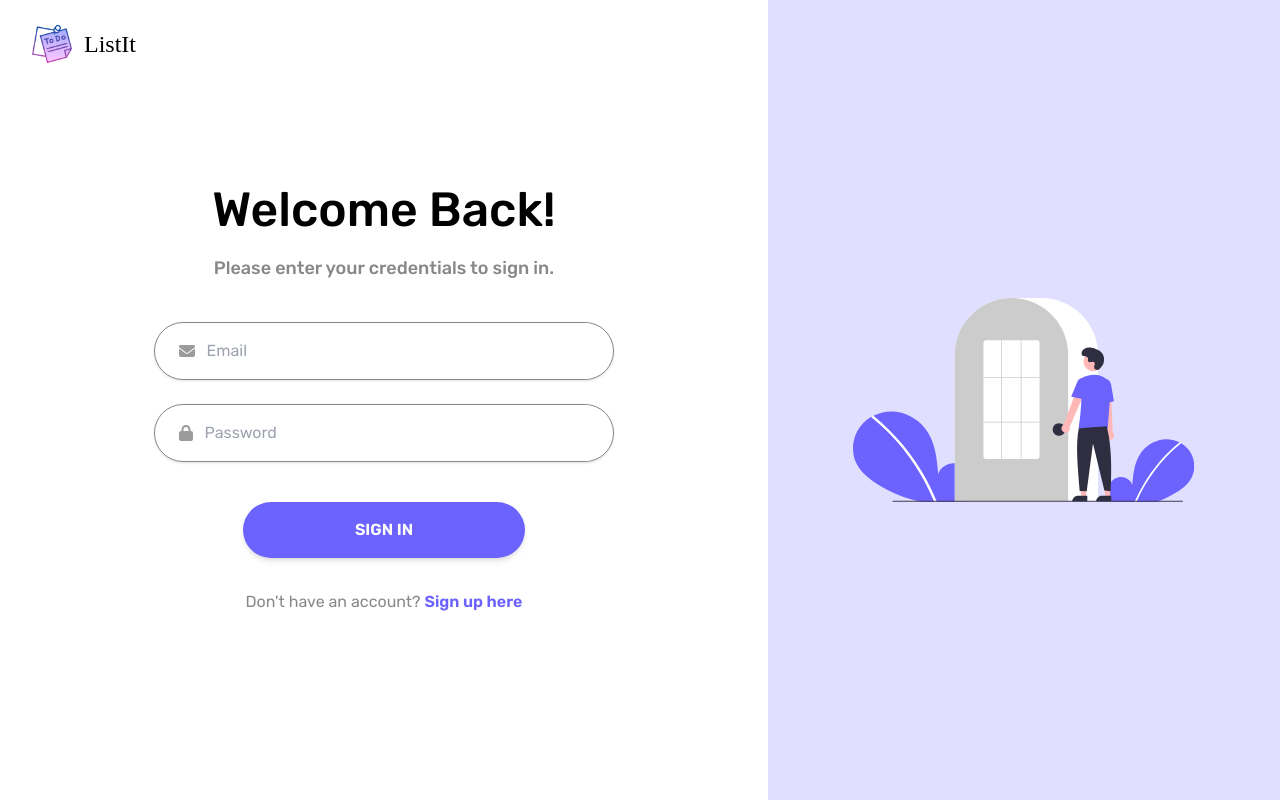
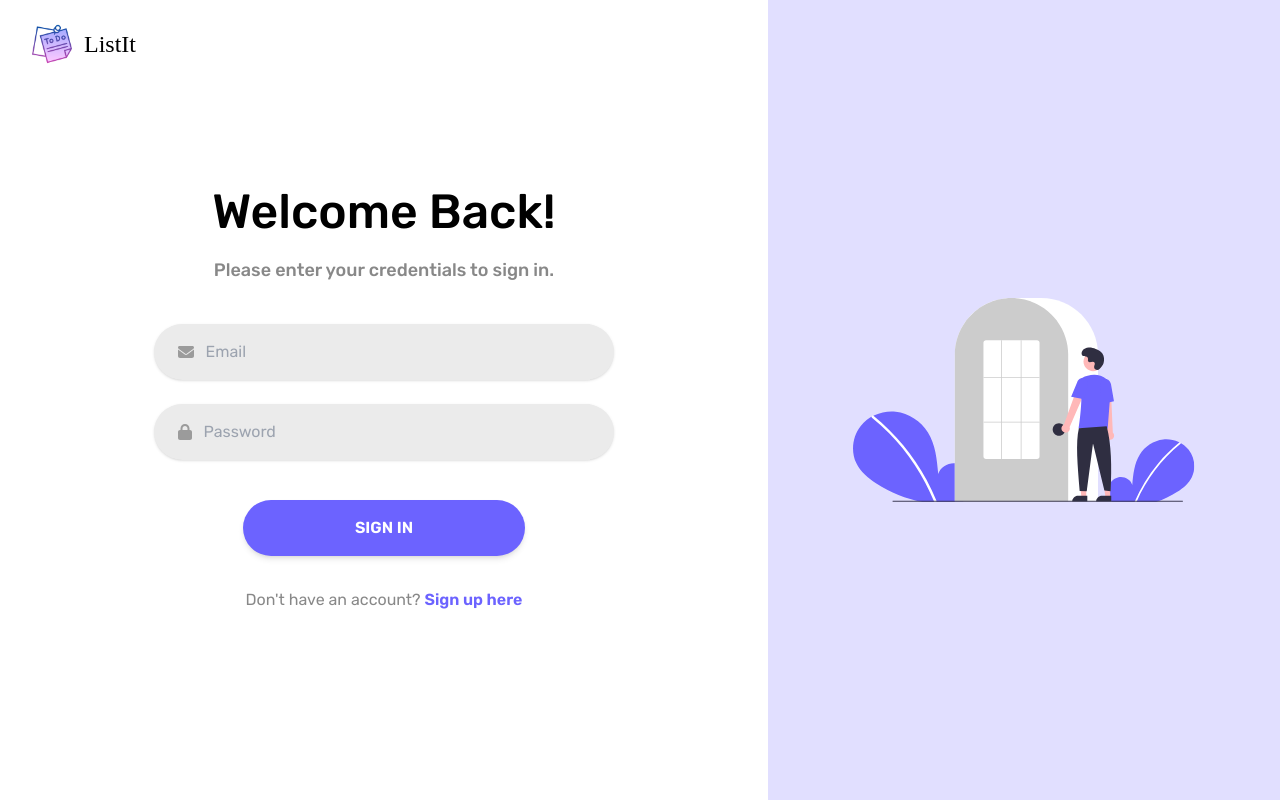
Before and after one commit to SamTole/listit, a React (Vite) app in the folder client/: page /login in a window 1280 px wide. Built offline with nearby package versions, Linux system fonts and the light colour scheme; no server answers; a web font is replaced by a local one.

Commit message:
Animation updates

```diff
--- a/client/src/components/InputField.jsx
+++ b/client/src/components/InputField.jsx
@@ -1,5 +1,6 @@
-import React from 'react'
+import React, { useRef, useEffect } from "react"
 
+import { motion } from 'framer-motion';
 import { FontAwesomeIcon } from '@fortawesome/react-fontawesome'
 import { faEnvelope, faLock } from '@fortawesome/free-solid-svg-icons'
 
@@ -14,9 +15,9 @@ const InputField = ({...props}) => {
   }
 
   return (
-    <div className={`${props.classes} w-full border-1 border-gray-1 px-6 flex items-center rounded-full text-gray-4 shadow`}>
+    <div className={`${props.classes} w-full bg-gray-8 px-6 flex items-center rounded-full text-gray-4 shadow`}>
       {getIcon()}
-      <input {...props} className={`ml-3 focus:outline-none text-black w-full py-4`} />
+      <input {...props} className={`ml-3 bg-gray-8 focus:outline-none text-black w-full py-4`} />
     </div>
   )
 }
--- a/client/src/pages/LoginPage.jsx
+++ b/client/src/pages/LoginPage.jsx
@@ -42,7 +42,7 @@ const LoginPage = () => {
         <motion.div className='w-3/5'
           initial={{ opacity: 0, y: 30}}
           animate={{ opacity: 1, y: 0 }}
-          transition={{ duration: 0.45, ease: 'easeOut', delay: 0.15}}
+          transition={{ duration: 0.45, ease: 'easeInOut', delay: 0.15}}
         >
           <div className='text-5xl font-medium mb-5'>Welcome Back!</div>
           <div className='text-lg text-gray-1 font-medium mb-10'>Please enter your credentials to sign in.</div>
@@ -57,7 +57,7 @@ const LoginPage = () => {
       <motion.div className='col-span-2 bg-light-purple-2 flex items-center justify-center'
         initial={{ opacity: 0, y: -40}}
         animate={{ opacity: 1, y: 0 }}
-        transition={{ duration: 0.45, ease: 'easeOut', delay: 0.15}}
+        transition={{ duration: 0.45, ease: 'easeInOut', delay: 0.15}}
       >
 
       {/* <img src={LoginImage} alt="login-image.png" /> */}
```
